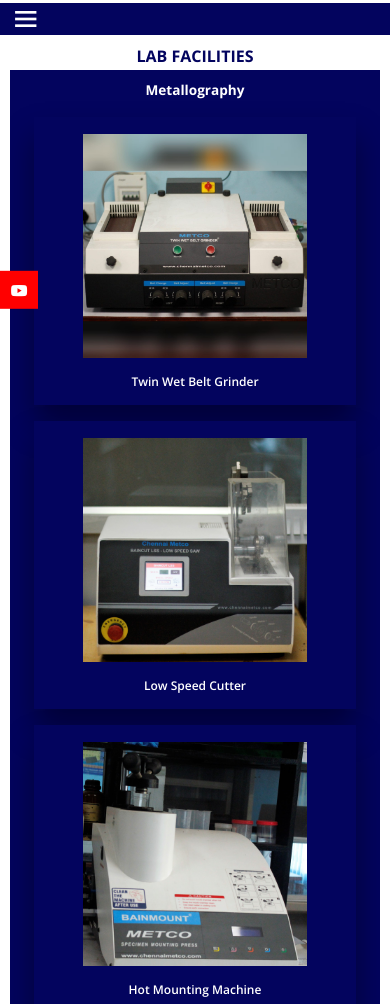
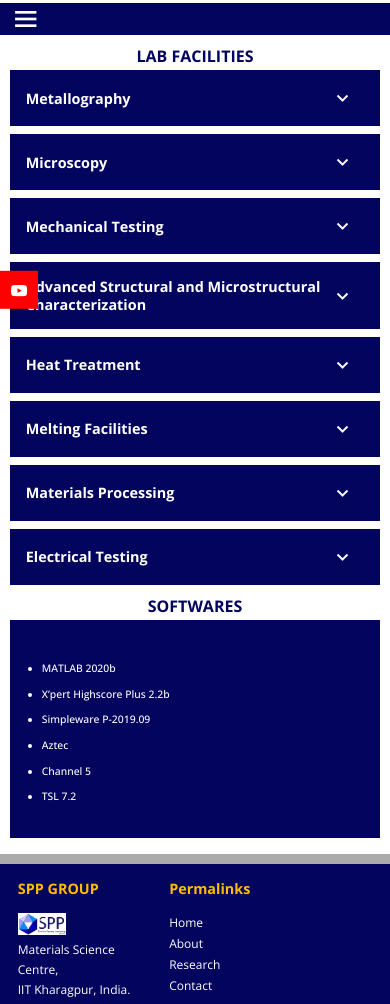
Before and after one commit to thisissharmistha/SPPG-PROJECT, a plain HTML site: page facilities.html in a window 390 px wide. Shown: the part 132-1136 px from the top of the page. Drawn offline with nearby package versions, Linux system fonts and the light colour scheme.

Commit message:
Updated facilities page with accordian menu for small screens

```diff
--- a/JS/facilities.js
+++ b/JS/facilities.js
@@ -56,3 +56,32 @@ var card = document.querySelector(".flip-card-inner");
 function flipCard(card) {
   card.classList.toggle("flipped");
 }
+
+
+//=================== Accordian For lab Facilities ===================
+// only for small screens (300px-600px)
+
+
+// Get all accordion headers
+const labFacilitiesAccordionHeaders = document.querySelectorAll(
+  ".lab_facilities-accordian-header"
+);
+
+// Add click event listener to each header
+labFacilitiesAccordionHeaders.forEach((header) => {
+  header.addEventListener("click", () => {
+    // Toggle the active class on the header
+    header.classList.toggle("active");
+
+    // Toggle the active class on the toggle icon
+    const toggleIcon = header.querySelector("i");
+    toggleIcon.classList.toggle("fa-angle-down");
+    toggleIcon.classList.toggle("fa-angle-up");
+
+    // Get the sibling content element
+    const accordionContent = header.nextElementSibling;
+
+    // Toggle the active class on the content element
+    accordionContent.classList.toggle("active");
+  });
+});
--- a/JS/research.js
+++ b/JS/research.js
@@ -66,7 +66,10 @@ accordionHeaders.forEach((header) => {
   });
 });
 
-//=================== acc ===================
+//=================== Accordian For Funding and Collaborators ===================
+// only for small screens (300px-600px)
+
+
 // Get all accordion headers
 const fundingCollaboratorsAccordionHeaders = document.querySelectorAll(
   ".funding_collaborators-accordian-header"
--- a/css/facilities.css
+++ b/css/facilities.css
@@ -370,6 +370,11 @@ header {
 /* Used click-event to flip the cards with JS for small screens */
 .flipped {
   transform: none;
+}
+
+/* accordian header icon for small screen (300px-600px) */
+.lab_facilities-accordian-header i {
+  display: none;
 }
 
 /* ============= SOFTWARES ================== */
@@ -917,7 +922,7 @@ footer ul li a:hover {
   .melting-facilities_container,
   .materials-processings_container,
   .electrical-testing_container {
-    padding: 0.5rem;
+    padding: 1rem;
   }
 
   .metalography_container .section_header,
@@ -993,6 +998,35 @@ footer ul li a:hover {
     transform: rotateY(180deg) !important;
   }
 
+  /* ----- Accordian Lab facilities styling ------ */
+  .lab_facilities-accordian-header {
+    width: 100%;
+    display: grid;
+    grid-template-columns: 89% 9%;
+    gap: 1%;
+    justify-content: flex-start;
+    align-items: center;
+    text-align: left;
+  }
+
+  .lab_facilities-accordian-header i {
+    display: block;
+    font-size: 1.5rem;
+    transition: transform 0.3s ease-in-out;
+  }
+
+  .lab_facilities-accordian-header i.fa-angle-up {
+    transform: rotate(180deg);
+  }
+
+  .lab_facilities-accordian-content {
+    display: none;
+  }
+
+  .lab_facilities-accordian-content.active {
+    display: block;
+  }
+
   /* ============= SOFTWARES ================== */
 
   .software_container {
--- a/facilities.html
+++ b/facilities.html
@@ -56,12 +56,15 @@
     <!-- =========================== End OF NAVBAR =========================== -->
 
 
-    <section class="lab_facilities">
+    <section class="lab_facilities lab_facilities-accordian">
       <div class="section_header">LAB FACILITIES</div>
 
-        <div class="container metalography_container">
-          <div class="section_header">Metallography</div>
-          <div class="metallography_content">
+        <div class="container metalography_container accordian-item">
+          <div class="section_header lab_facilities-accordian-header">
+            <h3>Metallography</h3>
+            <i class='bx bx-chevron-down'></i>
+          </div>
+          <div class="metallography_content lab_facilities-accordian-content">
 
             <div class="flip-card">
               <div class="flip-card-inner" onclick="flipCard(this)">
@@ -239,9 +242,12 @@
 
 
       <section>
-        <div class="container microscopy_container">
-          <div class="section_header">Microscopy</div>
-          <div class="microscopy_content">
+        <div class="container microscopy_container metalography_container accordian-item">
+          <div class="section_header lab_facilities-accordian-header">
+            <h3>Microscopy</h3>
+            <i class='bx bx-chevron-down'></i>
+          </div>
+          <div class="microscopy_content lab_facilities-accordian-content">
 
             <div class="flip-card">
               <div class="flip-card-inner" onclick="flipCard(this)">
@@ -317,9 +323,12 @@
 
 
       <section>
-        <div class="container mechanical-testing_container">
-          <div class="section_header">Mechanical Testing</div>
-          <div class="mechanical-testing_content">
+        <div class="container mechanical-testing_container accordian-item">
+          <div class="section_header lab_facilities-accordian-header">
+            <h3>Mechanical Testing</h3>
+            <i class='bx bx-chevron-down'></i>
+          </div>
+          <div class="mechanical-testing_content lab_facilities-accordian-content">
 
             <div class="flip-card">
               <div class="flip-card-inner" onclick="flipCard(this)">
@@ -450,10 +459,13 @@
       <!------------- End OF MECHANICAL TESTING ------------->
 
       <section>
-        <div class="container advanced-structural_container">
-          <div class="section_header">Advanced Structural and Microstructural Characterization</div>
-          <div class="advanced-structural_content">
+        <div class="container advanced-structural_container accordian-item">
+          <div class="section_header lab_facilities-accordian-header">
+            <h3>Advanced Structural and Microstructural Characterization</h3>
+            <i class='bx bx-chevron-down'></i>
+          </div>
 
+          <div class="advanced-structural_content lab_facilities-accordian-content">
             <div class="flip-card">
               <div class="flip-card-inner" onclick="flipCard(this)">
                 <div class="flip-card-front">
@@ -571,10 +583,13 @@
 
 
       <section>
-        <div class="container heat-treatment_container">
-          <div class="section_header">Heat Treatment</div>
-          <div class="heat-treatment__content">
+        <div class="container heat-treatment_container accordian-item">
+          <div class="section_header lab_facilities-accordian-header">
+            <h3>Heat Treatment</h3>
+            <i class='bx bx-chevron-down'></i>
+          </div>
 
+          <div class="heat-treatment__content lab_facilities-accordian-content">
             <div class="flip-card">
               <div class="flip-card-inner" onclick="flipCard(this)">
                 <div class="flip-card-front">
@@ -712,10 +727,14 @@
       <!------------ End OF HEAT TREATMENT ------------>
 
       <section>
-        <div class="container melting-facilities_container">
-          <div class="section_header">Melting Facilities</div>
-          <div class="melting-facilities__content">
+        <div class="container melting-facilities_container accordian-item">
+          <div class="section_header lab_facilities-accordian-header">
+            <h3>Melting Facilities</h3>
+            <i class='bx bx-chevron-down'></i>
+            </h3>
+          </div>
 
+          <div class="melting-facilities__content lab_facilities-accordian-content">
             <div class="flip-card">
               <div class="flip-card-inner" onclick="flipCard(this)">
                 <div class="flip-card-front">
@@ -789,10 +808,13 @@
 
 
       <section>
-        <div class="container materials-processings_container">
-          <div class="section_header">Materials Processing</div>
-          <div class="materials-processing__content">
+        <div class="container materials-processings_container accordian-item">
+          <div class="section_header lab_facilities-accordian-header">
+            <h3>Materials Processing</h3>
+            <i class='bx bx-chevron-down'></i>
+          </div>
 
+          <div class="materials-processing__content lab_facilities-accordian-content">
             <div class="flip-card">
               <div class="flip-card-inner" onclick="flipCard(this)">
                 <div class="flip-card-front">
@@ -913,10 +935,13 @@
       <!--------- End OF Materials processing ---------- -->
 
       <section>
-        <div class="container electrical-testing_container">
-          <div class="section_header">Electrical Testing</div>
-          <div class="electrical-testing__content">
+        <div class="container electrical-testing_container accordian-item">
+          <div class="section_header lab_facilities-accordian-header">
+            <h3>Electrical Testing</h3>
+            <i class='bx bx-chevron-down'></i>
+          </div>
 
+          <div class="electrical-testing__content lab_facilities-accordian-content">
             <div class="flip-card">
               <div class="flip-card-inner" onclick="flipCard(this)">
                 <div class="flip-card-front">
```
